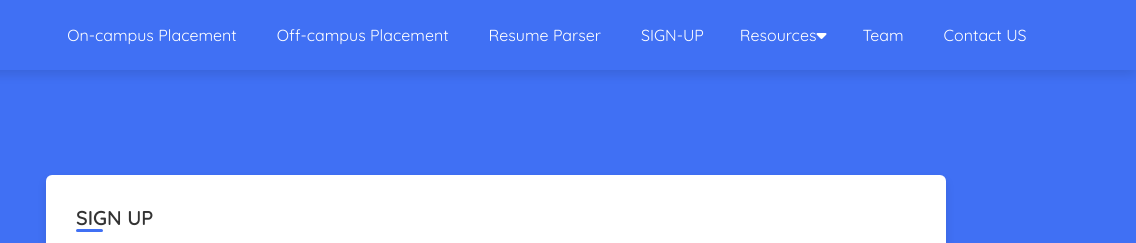
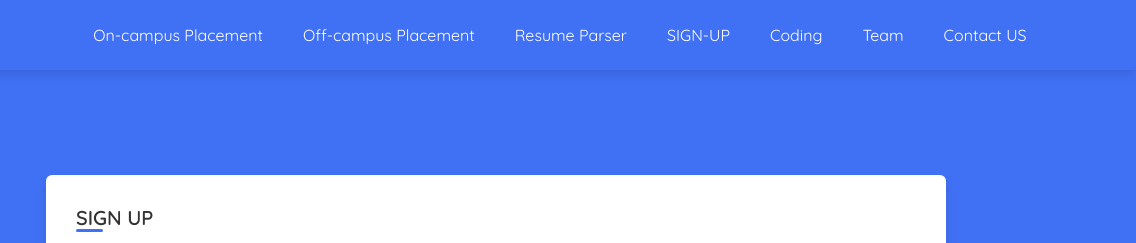
Before and after one commit to Drishti-jain21/HackFest-sheCodes, a website: page final/html/login.html in a window 1280 px wide. Shown: the top 243 px of the page, 144-1280 px from the left. Drawn offline with nearby package versions, Linux system fonts and the light colour scheme.

Commit message:
connected pages

```diff
--- a/final/html/login.html
+++ b/final/html/login.html
@@ -45,14 +45,11 @@
                   <p>SIGN-UP</p>
                 </li>
               </a>
-              <div class="dropdown">
-                <button class="dropbtn">Resources<i class="fa fa-caret-down"></i>
-                  <div class="dropdown-content">
-                    <a href=" https://leetcode.com/">Coding Practice</a>
-                    <a href=" https://clist.by/">Contests</a>
-                  </div>
-                </button>
-              </div>
+              <a href="https://leetcode.com/">
+                <li>
+                  <p>Coding</p>
+                </li>
+              </a>
               <a href="./teams.html">
                 <li>
                   <p>Team</p>
```
Also changed, not shown: final/html/contactus.html (+5 -8 lines), final/html/offcampus.html (+7 -9 lines), final/html/oncampus.html (+5 -8 lines), final/html/resume.html (+5 -8 lines), final/html/teams.html (+5 -8 lines), index.html (+6 -9 lines), final/css/offcampus.css (line endings or trailing spaces).
